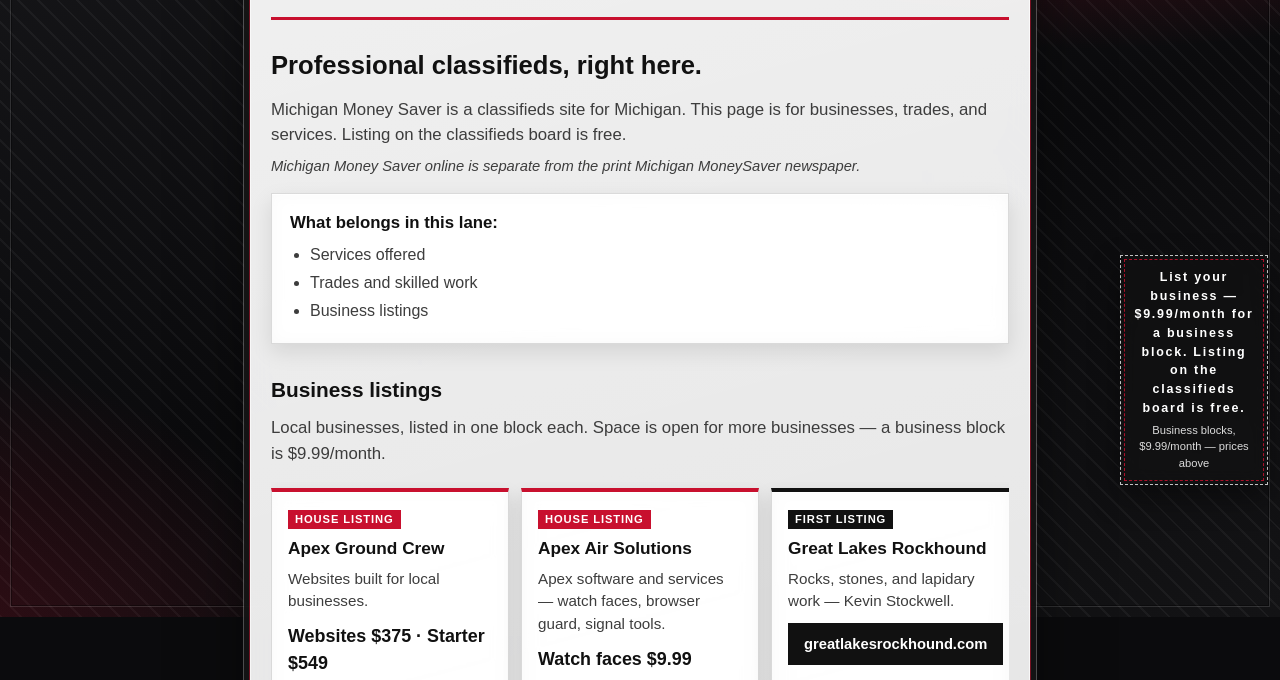
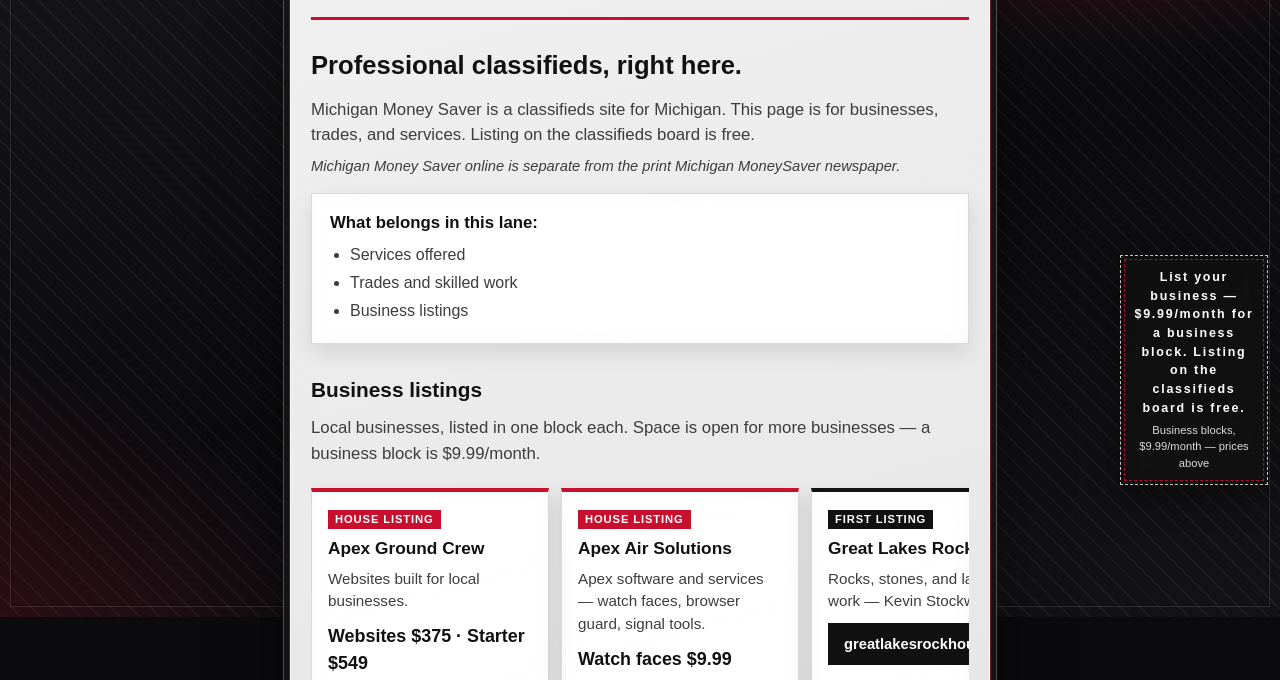
Before and after one commit to apex74-create/michigan-money-saver-doors-pro, a plain HTML site: page index.html in a window 1280 px wide. Shown: the part 183-863 px from the top of the page. Drawn offline with Linux system fonts and the light colour scheme.

Commit message:
Sheet a little narrower: max-width 780px -> 700px + min 24px hero frame per side (owner refinement, Nov 21 2026)

```diff
--- a/index.html
+++ b/index.html
@@ -59,7 +59,8 @@
   .sheet {
     position: relative;
     z-index: 1;
-    max-width: 780px;
+    max-width: 700px;
+    width: calc(100% - 48px);
     margin: 26px auto 0 auto;
     padding: 28px 20px 36px 20px;
     background: linear-gradient(165deg, rgba(255,255,255,.94), rgba(255,255,255,.87));
```
